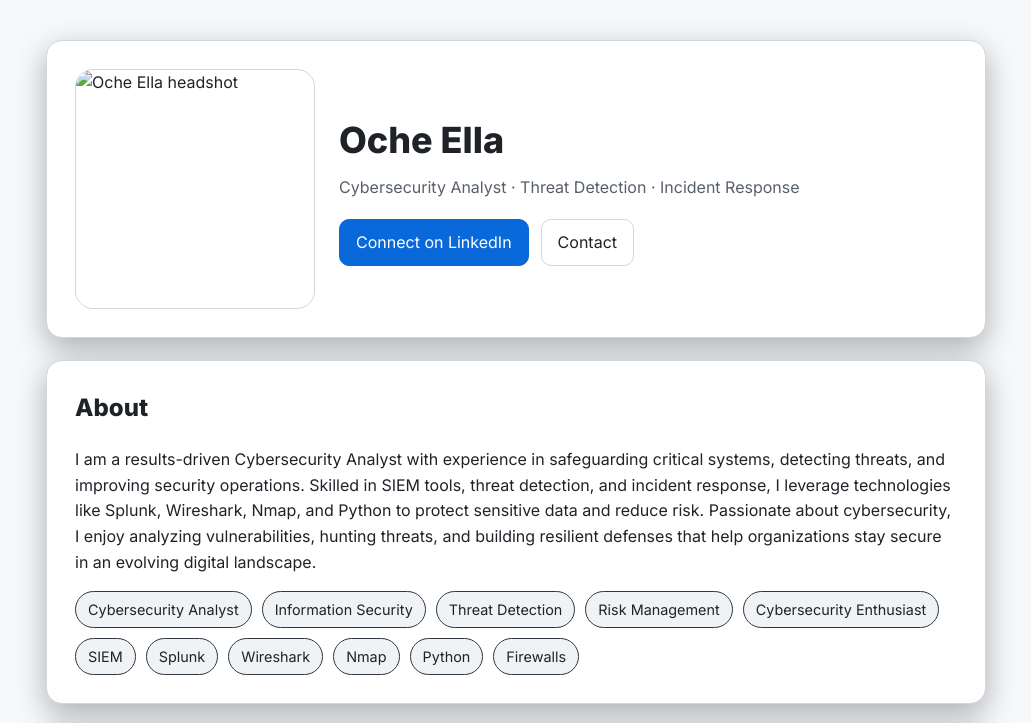
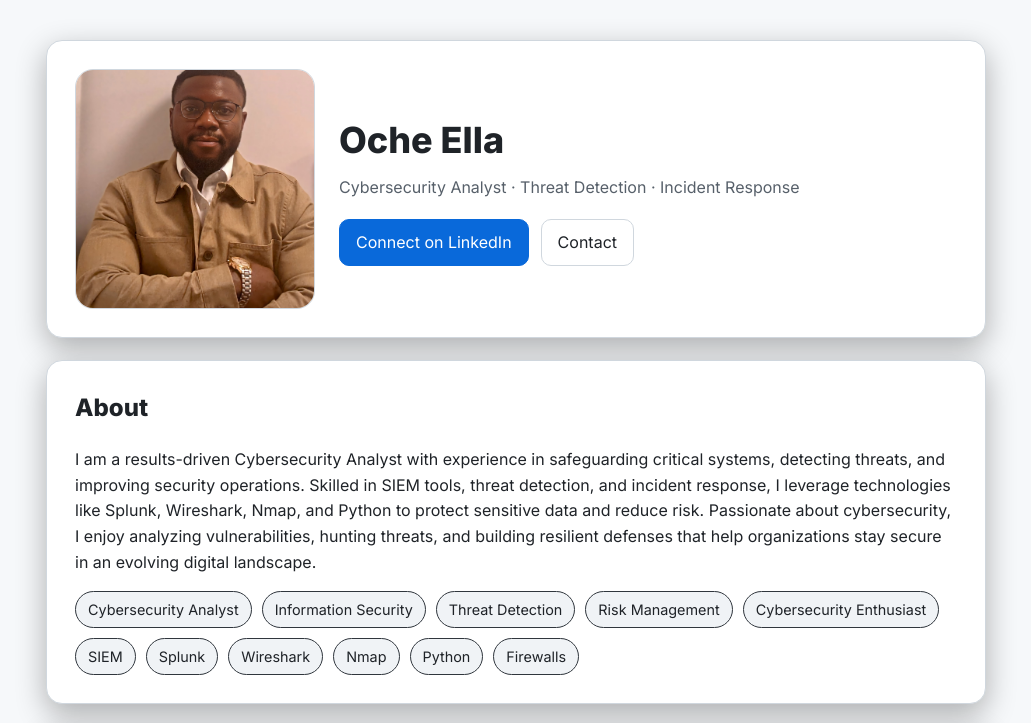
Before and after one commit to Oche-Ella/Oche-Ella, a plain HTML site: page Index.html in a window 1280 px wide. Shown: the top 723 px of the page, without its empty margins (124-1155 px from the left). Drawn offline with Linux system fonts and the light colour scheme.

Commit message:
update image path

```diff
--- a/Index.html
+++ b/Index.html
@@ -40,12 +40,12 @@
       .card,.avatar,.btn{border-color:#d0d7de}
     }
   </style>
-  <link rel="icon" href="profile.jpg" />
+  <link rel="icon" href="IMG_7076.jpeg" />
 </head>
 <body>
   <main class="container">
     <header class="card hero">
-      <img class="avatar" src="profile.jpg" alt="Oche Ella headshot" width="240" height="240" />
+      <img class="avatar" src="IMG_7076.jpeg" alt="Oche Ella headshot" width="240" height="240" />
       <div class="hero-text">
         <h1>Oche Ella</h1>
         <p class="subtitle">Cybersecurity Analyst · Threat Detection · Incident Response</p>
```
